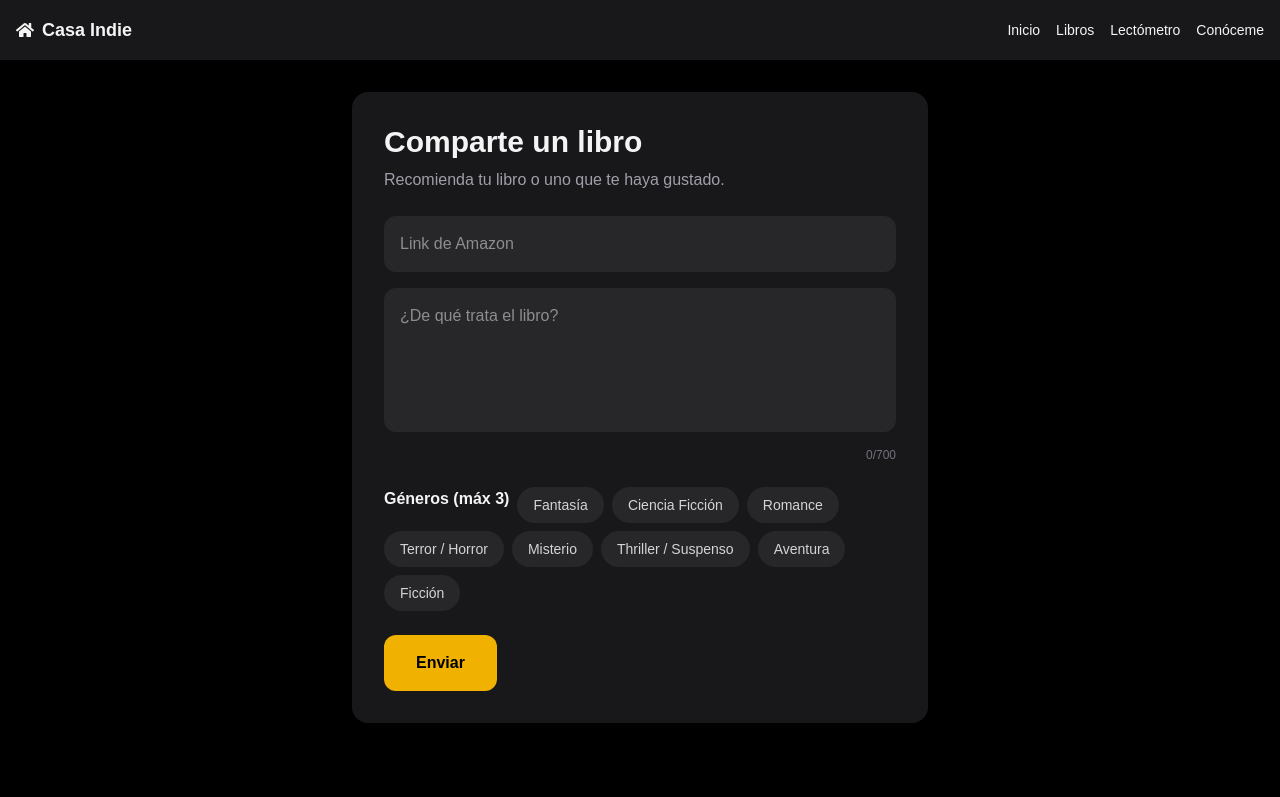
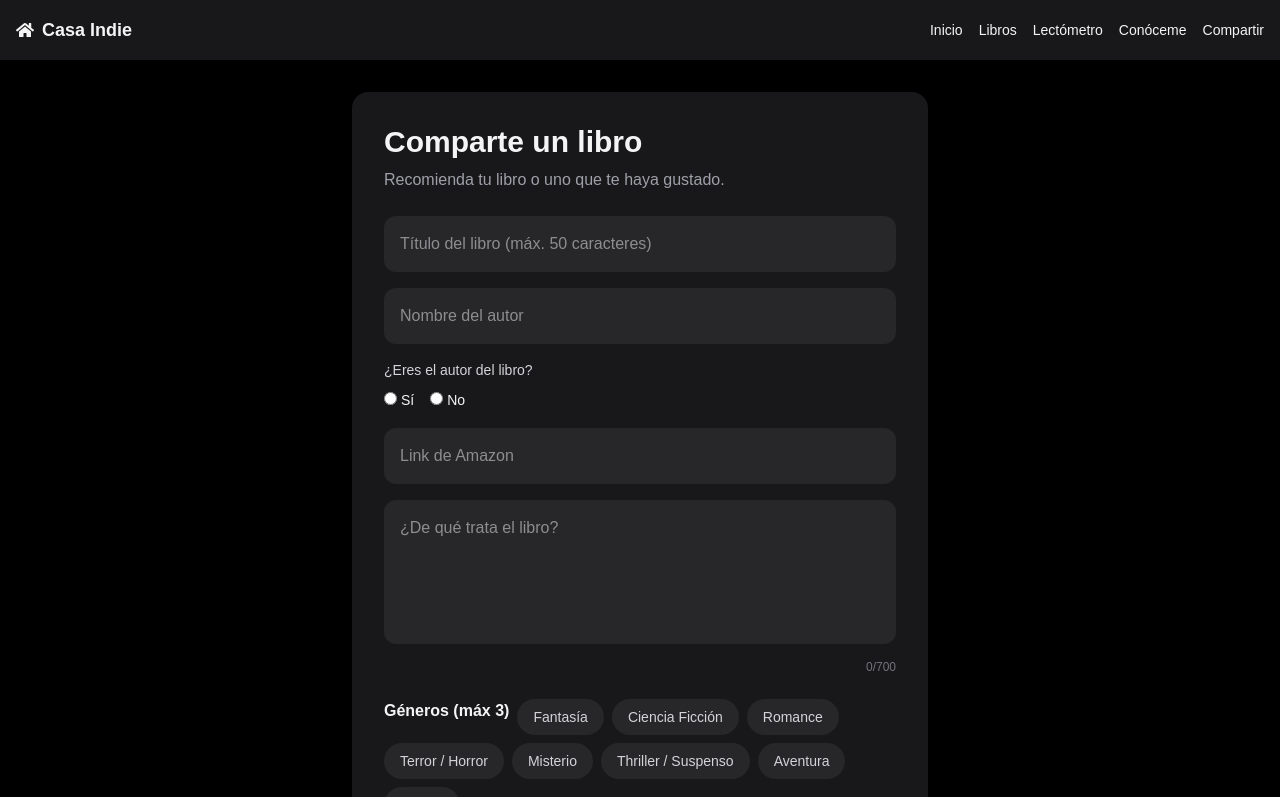
Before and after one commit to decaosyletras/biblio, a Next.js app: page /contacto in a window 1280 px wide. Shown: the top 797 px of the page. Built offline with nearby package versions, Linux system fonts and the light colour scheme.

Commit message:
contacto3

```diff
--- a/app/api/libros/route.ts
+++ b/app/api/libros/route.ts
@@ -7,19 +7,53 @@ const supabase = createClient(
 )
 
 export async function POST(req: Request) {
+  try {
     const body = await req.json()
 
-  const { link, resumen, generos, subgeneros } = body
+    const {
+      titulo,
+      autor,
+      esAutor,
+      registrante,
+      link,
+      resumen,
+      generos,
+      subgeneros
+    } = body
 
-  if (!link || !resumen || !generos?.length) {
+    // Validación básica
+    if (
+      !titulo ||
+      titulo.length > 50 ||
+      !autor ||
+      !esAutor ||
+      !link ||
+      !resumen ||
+      !generos?.length
+    ) {
       return NextResponse.json(
-      { error: "Faltan datos obligatorios" },
+        { error: "Faltan datos obligatorios o inválidos" },
+        { status: 400 }
+      )
+    }
+
+    // Convertir a boolean
+    const es_autor = esAutor === "si"
+
+    // Validación lógica
+    if (!es_autor && !registrante) {
+      return NextResponse.json(
+        { error: "Debes indicar quién registra el libro" },
         { status: 400 }
       )
     }
 
     const { error } = await supabase.from("libros").insert([
       {
+        titulo,
+        autor,
+        es_autor,
+        registrante: es_autor ? null : registrante,
         link,
         resumen,
         generos,
@@ -35,4 +69,11 @@ export async function POST(req: Request) {
     }
 
     return NextResponse.json({ success: true })
+
+  } catch (err) {
+    return NextResponse.json(
+      { error: "Error procesando la solicitud" },
+      { status: 500 }
+    )
   }
+}
--- a/app/contacto/page.tsx
+++ b/app/contacto/page.tsx
@@ -6,6 +6,11 @@ import SubgenreSelector from "@/components/SubgenreSelector"
 import { genresCatalog } from "@/data/genres"
 
 export default function Page() {
+  const [titulo, setTitulo] = useState("")
+  const [autor, setAutor] = useState("")
+  const [esAutor, setEsAutor] = useState("")
+  const [registrante, setRegistrante] = useState("")
+
   const [link, setLink] = useState("")
   const [resumen, setResumen] = useState("")
   const [selectedGenres, setSelectedGenres] = useState<string[]>([])
@@ -18,7 +23,15 @@ export default function Page() {
     setError("")
     setSent(false)
 
-    if (!link || !resumen || selectedGenres.length === 0) {
+    if (
+      !titulo ||
+      !autor ||
+      !esAutor ||
+      (esAutor === "no" && !registrante) ||
+      !link ||
+      !resumen ||
+      selectedGenres.length === 0
+    ) {
       setError("Completa todos los campos obligatorios")
       return
     }
@@ -32,6 +45,10 @@ export default function Page() {
           "Content-Type": "application/json"
         },
         body: JSON.stringify({
+          titulo,
+          autor,
+          esAutor,
+          registrante: esAutor === "no" ? registrante : null,
           link,
           resumen,
           generos: selectedGenres,
@@ -49,6 +66,11 @@ export default function Page() {
 
       setSent(true)
 
+      // reset
+      setTitulo("")
+      setAutor("")
+      setEsAutor("")
+      setRegistrante("")
       setLink("")
       setResumen("")
       setSelectedGenres([])
@@ -63,10 +85,8 @@ export default function Page() {
 
   return (
     <section className="min-h-screen bg-black px-4 py-8 flex items-start justify-center">
-
       <div className="w-full max-w-xl bg-zinc-900 rounded-2xl p-5 sm:p-8 shadow-xl">
 
-        {/* HEADER */}
         <h1 className="text-2xl sm:text-3xl font-bold mb-2">
           Comparte un libro
         </h1>
@@ -74,6 +94,67 @@ export default function Page() {
         <p className="text-zinc-400 text-sm sm:text-base mb-6">
           Recomienda tu libro o uno que te haya gustado.
         </p>
+
+        {/* TITULO */}
+        <input
+          type="text"
+          placeholder="Título del libro (máx. 50 caracteres)"
+          maxLength={50}
+          value={titulo}
+          onChange={(e) => setTitulo(e.target.value)}
+          className="w-full p-4 mb-4 rounded-xl bg-zinc-800 focus:outline-none focus:ring-2 focus:ring-yellow-500 text-sm sm:text-base"
+        />
+
+        {/* AUTOR */}
+        <input
+          type="text"
+          placeholder="Nombre del autor"
+          value={autor}
+          onChange={(e) => setAutor(e.target.value)}
+          className="w-full p-4 mb-4 rounded-xl bg-zinc-800 focus:outline-none focus:ring-2 focus:ring-yellow-500 text-sm sm:text-base"
+        />
+
+        {/* RADIO */}
+        <div className="mb-4">
+          <p className="mb-2 text-sm text-zinc-300">
+            ¿Eres el autor del libro?
+          </p>
+
+          <label className="mr-4 text-sm">
+            <input
+              type="radio"
+              name="esAutor"
+              value="si"
+              checked={esAutor === "si"}
+              onChange={(e) => setEsAutor(e.target.value)}
+              className="mr-1"
+            />
+            Sí
+          </label>
+
+          <label className="text-sm">
+            <input
+              type="radio"
+              name="esAutor"
+              value="no"
+              checked={esAutor === "no"}
+              onChange={(e) => setEsAutor(e.target.value)}
+              className="mr-1"
+            />
+            No
+          </label>
+        </div>
+
+        {/* REGISTRANTE */}
+        {esAutor === "no" && (
+          <input
+            type="text"
+            placeholder="Nombre de quien registra"
+            value={registrante}
+            onChange={(e) => setRegistrante(e.target.value)}
+            className="w-full p-4 mb-4 rounded-xl bg-zinc-800 focus:outline-none focus:ring-2 focus:ring-yellow-500 text-sm sm:text-base"
+          />
+        )}
 
         {/* LINK */}
         <input
@@ -113,6 +194,11 @@ export default function Page() {
           />
         </div>
 
+        {/* AVISO */}
+        <p className="text-xs text-zinc-500 mb-4">
+          La información proporcionada será sometida a un proceso de validación y podrá ser modificada como resultado de revisiones de consistencia.
+        </p>
+
         {/* ERROR */}
         {error && (
           <div className="bg-red-500/10 border border-red-500/30 text-red-400 p-3 rounded-lg mb-4 text-sm">
--- a/components/Navbar.tsx
+++ b/components/Navbar.tsx
@@ -30,6 +30,7 @@ export default function Navbar() {
           <Link href="/resenas">Lectómetro</Link>
           {/*<Link href="/autores">Autores</Link>*/}
           <Link href="/conoceme">Conóceme</Link>
+          <Link href="/contacto">Compartir</Link>
         </div>
       </div>
 
@@ -41,6 +42,7 @@ export default function Navbar() {
           <Link href="/resenas" onClick={() => setOpen(false)}>Lectómetro</Link>
           {/*<Link href="/autores" onClick={() => setOpen(false)}>Autores</Link>*/}
           <Link href="/conoceme" onClick={() => setOpen(false)}>Conóceme</Link>
+          <Link href="/contacto" onClick={() => setOpen(false)}>Compartir</Link>
         </div>
       )}
     </nav>
```
Lines whose indentation alone changed are shown as unchanged.
